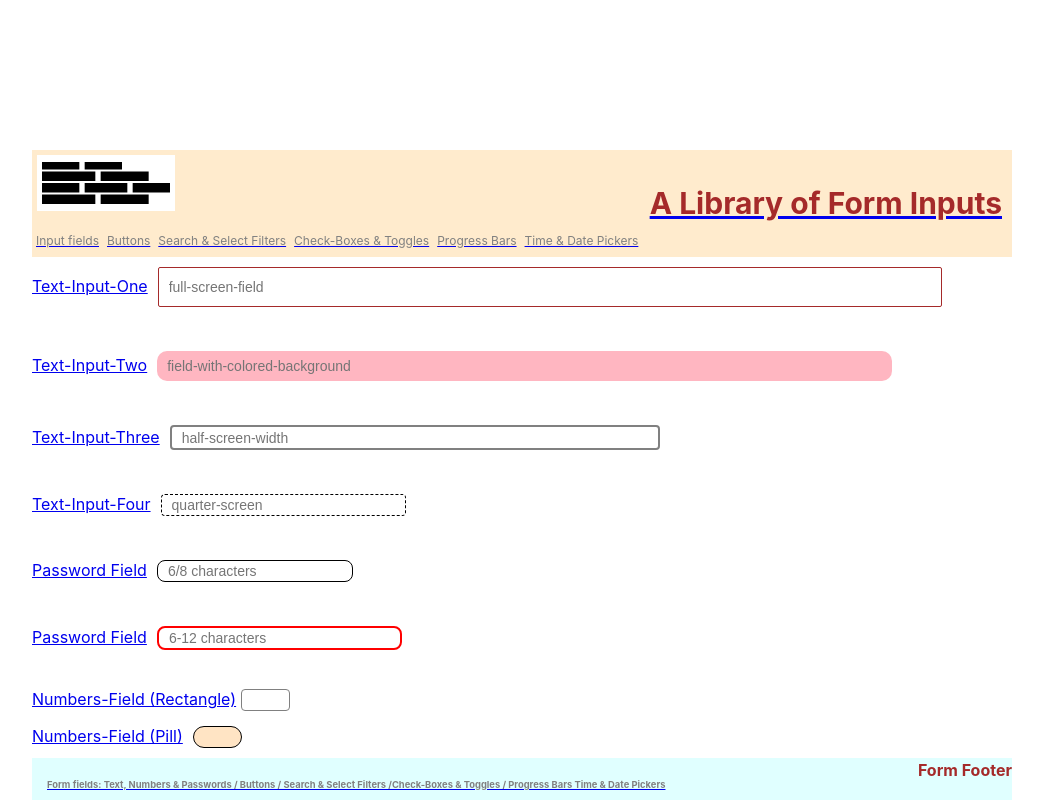
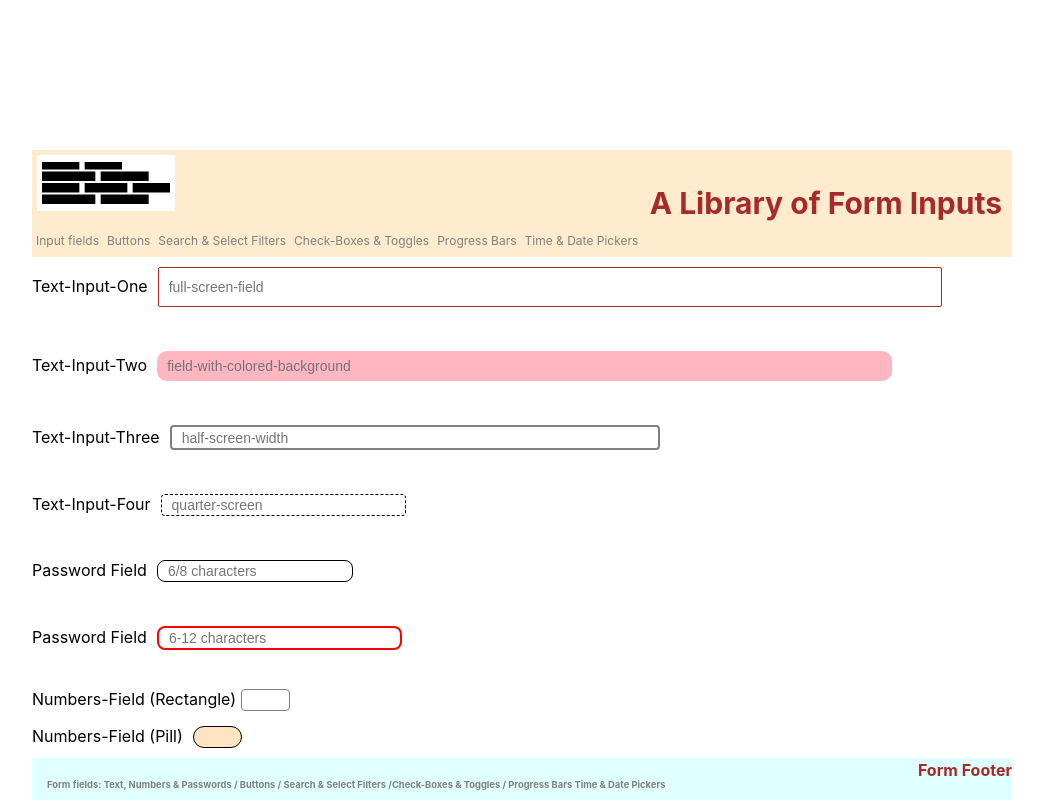
Before and after one commit to SumiSastri/react-forms-hub, a React (Create React App) app: page / in a window 1280 px wide. Shown: the top 800 px of the page, without its empty margins (118-1161 px from the left). Built offline with nearby package versions, Linux system fonts and the light colour scheme.

Commit message:
removes link component from routing

```diff
--- a/src/components/mainForm.js
+++ b/src/components/mainForm.js
@@ -1,21 +1,18 @@
 import React, { Component } from 'react';
 import Input from './form-input-fields/input';
 import Button from './form-buttons/button';
-import SelectFilter from './form-select-filters/filter'
-import Checkbox from './check-boxes/checkbox'
-import { Link } from 'react-router-dom';
+import SelectFilter from './form-select-filters/filter';
+import Checkbox from './check-boxes/checkbox';
 
 class MainForm extends Component {
   render() {
     return (
-      <Link to="/">
       <div className='main-form-container'>
         <Input />
         <Button />
         <SelectFilter />
         <Checkbox />
       </div>
-      </Link>
     );
   }
 }
```
